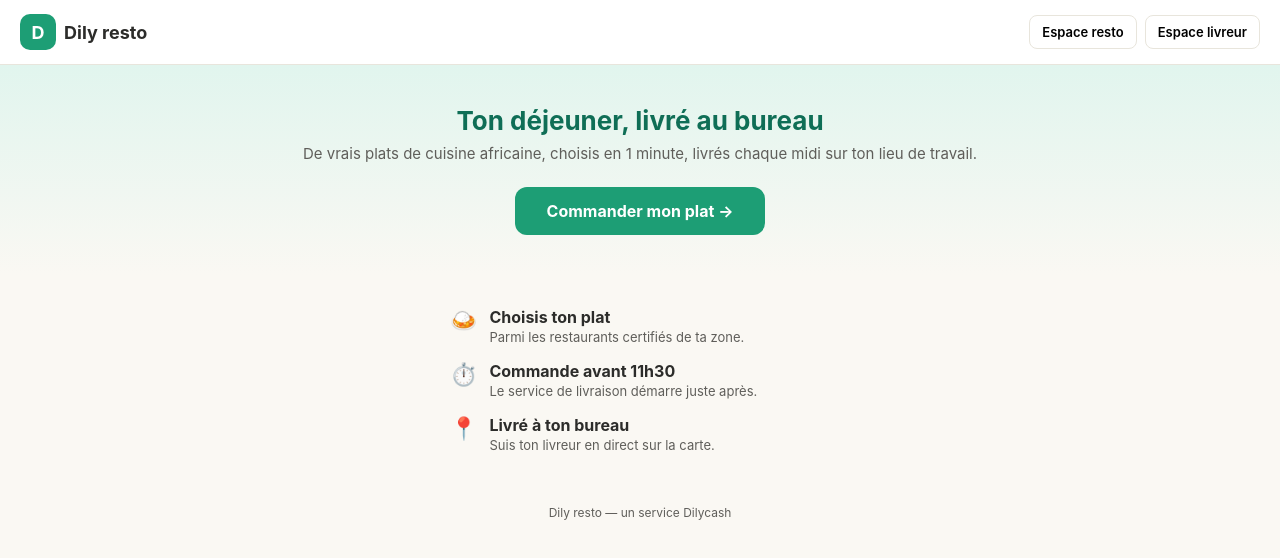
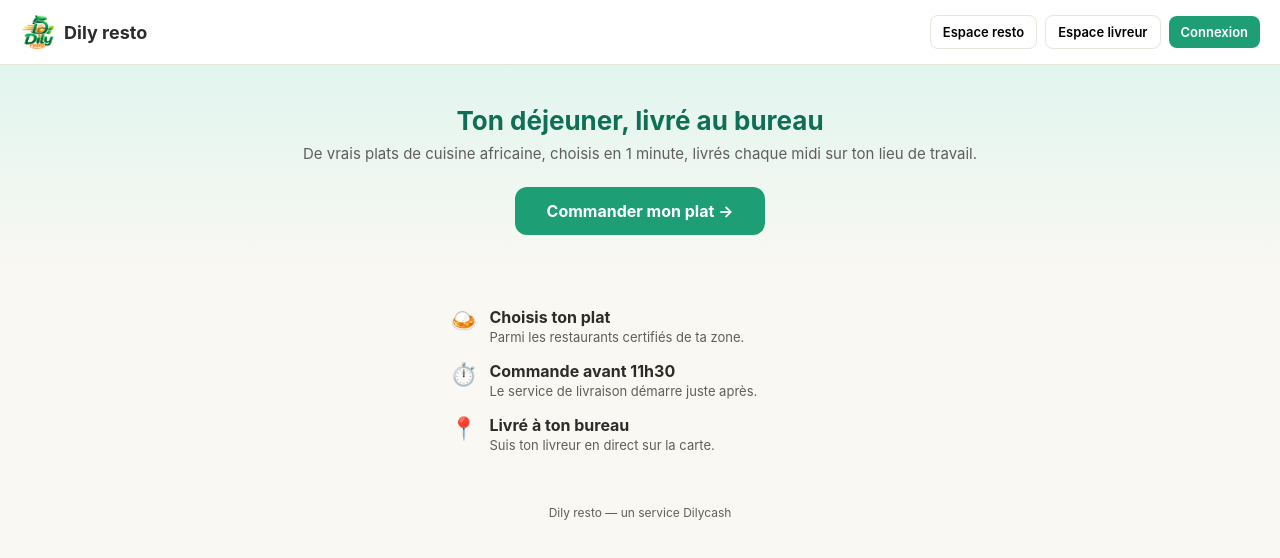
Before and after one commit to bahouadonald/dily-resto, a React (Vite) app: page / in a window 1280 px wide. Shown: the top 558 px of the page. Built offline with nearby package versions, Linux system fonts and the light colour scheme; no server answers.

Commit message:
Update Accueil.tsx

```diff
--- a/src/pages/Accueil.tsx
+++ b/src/pages/Accueil.tsx
@@ -1,11 +1,11 @@
 import { useNavigate } from "react-router-dom";
+import logo from "../logo.png";
 
 export default function Accueil() {
   const navigate = useNavigate();
 
   return (
     <div style={{ minHeight: "100vh" }}>
-      {/* Bandeau du haut avec les 3 espaces */}
       <header
         style={{
           display: "flex",
@@ -17,26 +17,15 @@ export default function Accueil() {
         }}
       >
         <div style={{ display: "flex", alignItems: "center", gap: 8 }}>
-          <div
-            style={{
-              width: 36,
-              height: 36,
-              borderRadius: 10,
-              background: "var(--dily-vert)",
-              display: "flex",
-              alignItems: "center",
-              justifyContent: "center",
-              color: "white",
-              fontWeight: 700,
-              fontSize: 18,
-            }}
-          >
-            D
-          </div>
+          <img
+            src={logo}
+            alt="Dily resto"
+            style={{ width: 36, height: 36, borderRadius: 10, objectFit: "cover" }}
+          />
           <span style={{ fontWeight: 700, fontSize: 18 }}>Dily resto</span>
         </div>
 
-        <div style={{ display: "flex", gap: 8 }}>
+        <div style={{ display: "flex", gap: 8, alignItems: "center" }}>
           <button
             onClick={() => navigate("/restaurant-inscription")}
             style={{
@@ -63,10 +52,23 @@ export default function Accueil() {
           >
             Espace livreur
           </button>
+          <button
+            onClick={() => navigate("/connexion")}
+            style={{
+              padding: "8px 12px",
+              borderRadius: 8,
+              border: "none",
+              background: "var(--dily-vert)",
+              color: "white",
+              fontSize: 13,
+              fontWeight: 600,
+            }}
+          >
+            Connexion
+          </button>
         </div>
       </header>
 
-      {/* Section principale — mise en avant du travailleur */}
       <section
         style={{
           padding: "40px 20px",
@@ -98,7 +100,6 @@ export default function Accueil() {
         </button>
       </section>
 
-      {/* Bloc explicatif rapide */}
       <section style={{ padding: "32px 20px", maxWidth: 420, margin: "0 auto" }}>
         <div style={{ display: "flex", flexDirection: "column", gap: 16 }}>
           <div style={{ display: "flex", gap: 12, alignItems: "flex-start" }}>
```
